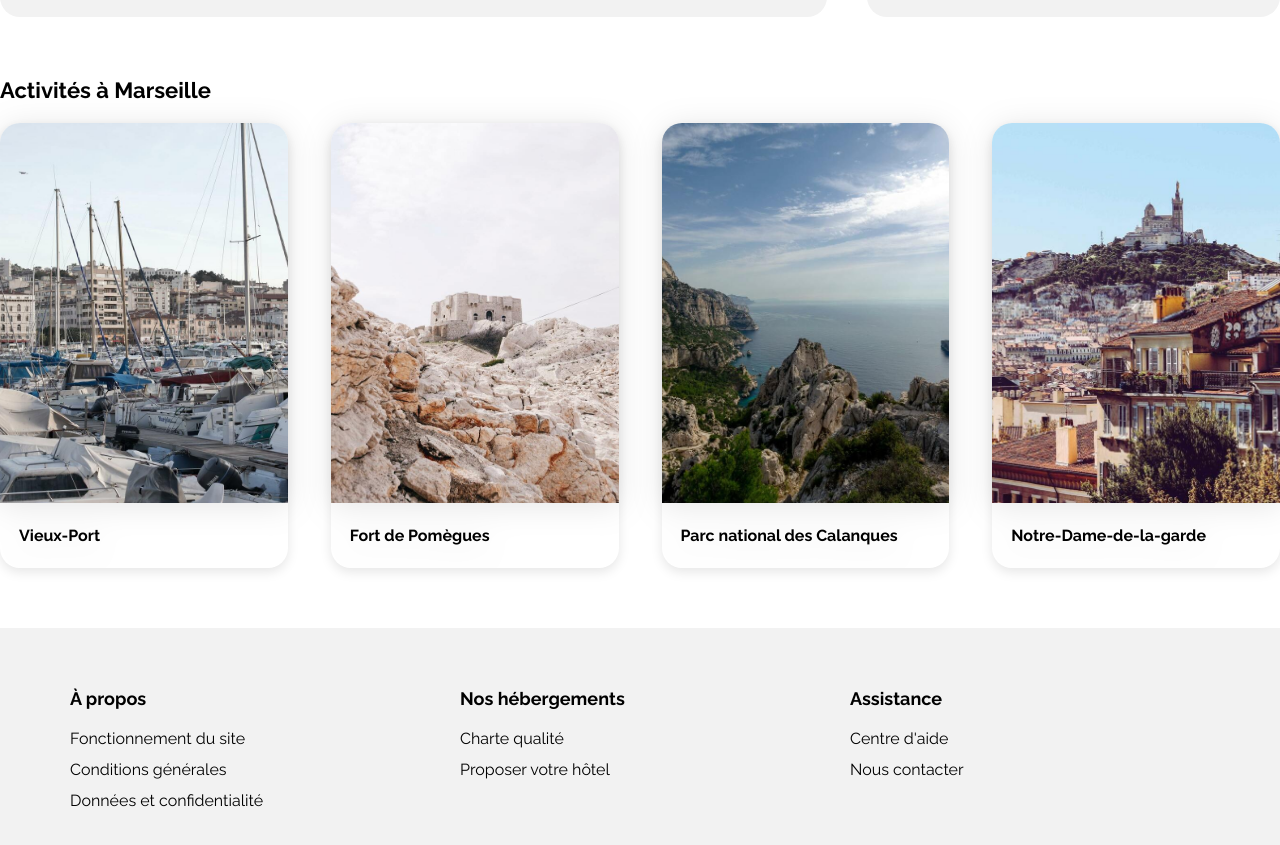
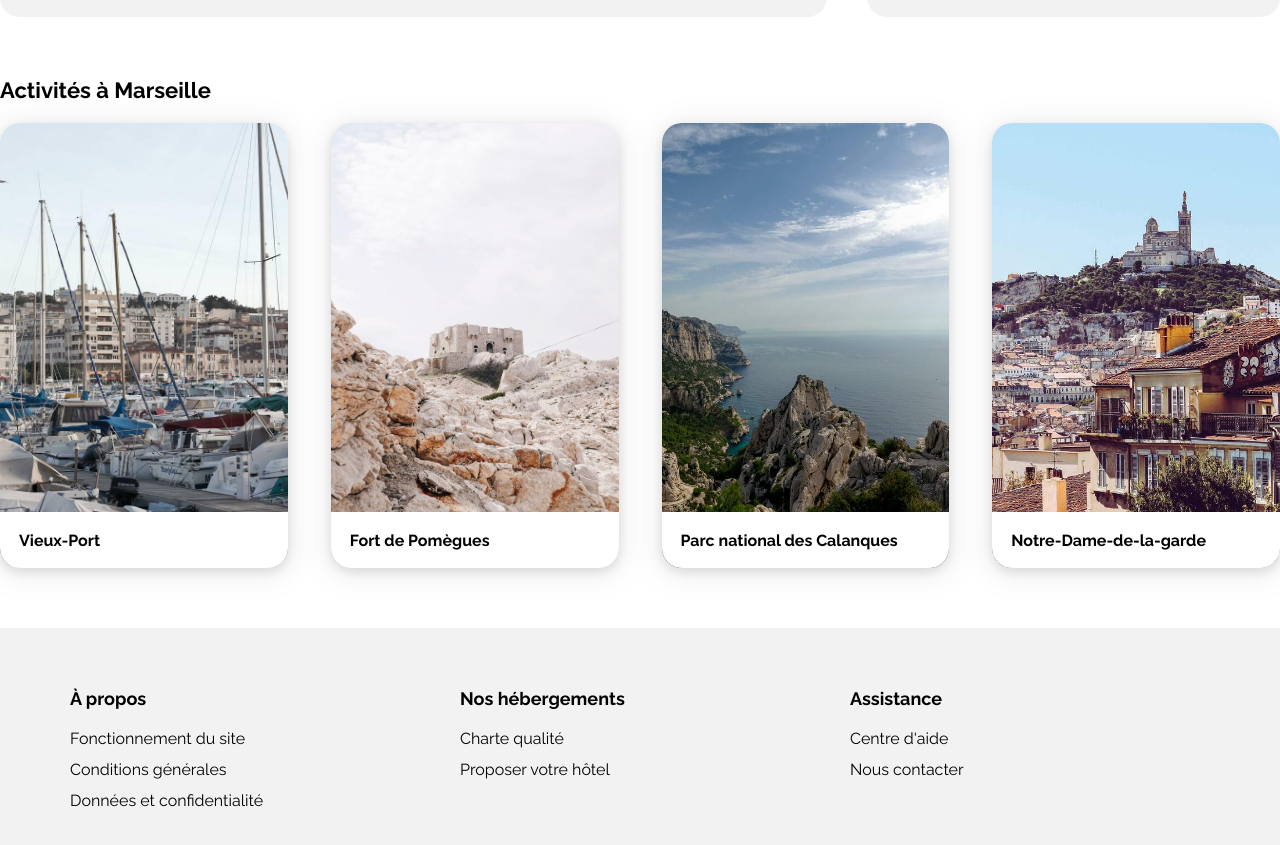
Before and after one commit to ThomasCharuel/booki, a plain HTML site: page index.html in a window 1280 px wide. Shown: the part 1123-1968 px from the top of the page. Drawn offline with Linux system fonts and the light colour scheme.

Commit message:
Correct CSS for experiences cards

```diff
--- a/css/style.css
+++ b/css/style.css
@@ -348,21 +348,24 @@ CSS Experiences Section
     filter: drop-shadow(0px 3px 15px rgba(0, 0, 0, 0.1));
     box-shadow: rgba(0, 0, 0, 0.1) 0px 4px 12px;
     overflow: hidden;
-    display: flex;
-    flex-direction: column;
+    position: relative;
 }
 
 .experience-card .card-image {
-    height: 380px;
+    height: 100%;
     width: 100%;
     object-fit: cover;
 }
 
 .card-title-container {
-    flex: 1 1 auto;
+    width: 100%;
+    height: 56px;
+    background-color: white;
+    position: absolute;
+    bottom: 0;
+    padding: 0px 19px;
     display: flex;
     align-items: center;
-    padding-left: 19px;
 }
 
 /*********
@@ -440,14 +443,11 @@ footer {
     **********************/
     #experiences-listing {
         margin-top: 34px;
+        gap: 50px;
     }
 
     .experience-card {
         height: 267px;
-    }
-
-    .experience-card .card-image {
-        height: 211px;
     }
 }
 
--- a/index.html
+++ b/index.html
@@ -217,19 +217,19 @@
             <ul id="experiences-listing" class="reset">
                 <li class="experience-card">
                     <img src="images/activites/3_medium/reno-laithienne-QUgJhdY5Fyk-unsplash.jpg" alt="Photo du Vieux-Port" class="card-image">
-                    <h3 class="card-title-container">Vieux-Port</h3>
+                    <div class="card-title-container"><h3>Vieux-Port</h3></div>
                 </li>
                 <li class="experience-card">
                     <img src="images/activites/3_medium/paul-hermann-QFTrLdQIRhI-unsplash.jpg" alt="Photo du Fort de Pomègues" class="card-image">
-                    <h3 class="card-title-container">Fort de Pomègues</h3>
+                    <div class="card-title-container"><h3>Fort de Pomègues</h3></div>
                 </li>
                 <li class="experience-card">
                     <img src="images/activites/3_medium/kilyan-sockalingum-NR8-cBCN3aI-unsplash.jpg" alt="Photo du Parc national des Calanques" class="card-image">
-                    <h3 class="card-title-container">Parc national des Calanques</h3>
+                    <div class="card-title-container"><h3>Parc national des Calanques</h3></div>
                 </li>
                 <li class="experience-card">
                     <img src="images/activites/3_medium/florian-wehde-xW9e8gdotxI-unsplash.jpg" alt="Photo de Notre-Dame-de-la-Garde" class="card-image">
-                    <h3 class="card-title-container">Notre-Dame-de-la-garde</h3>
+                    <div class="card-title-container"><h3>Notre-Dame-de-la-garde</h3></div>
                 </li>
             </ul>
         </section>
```
